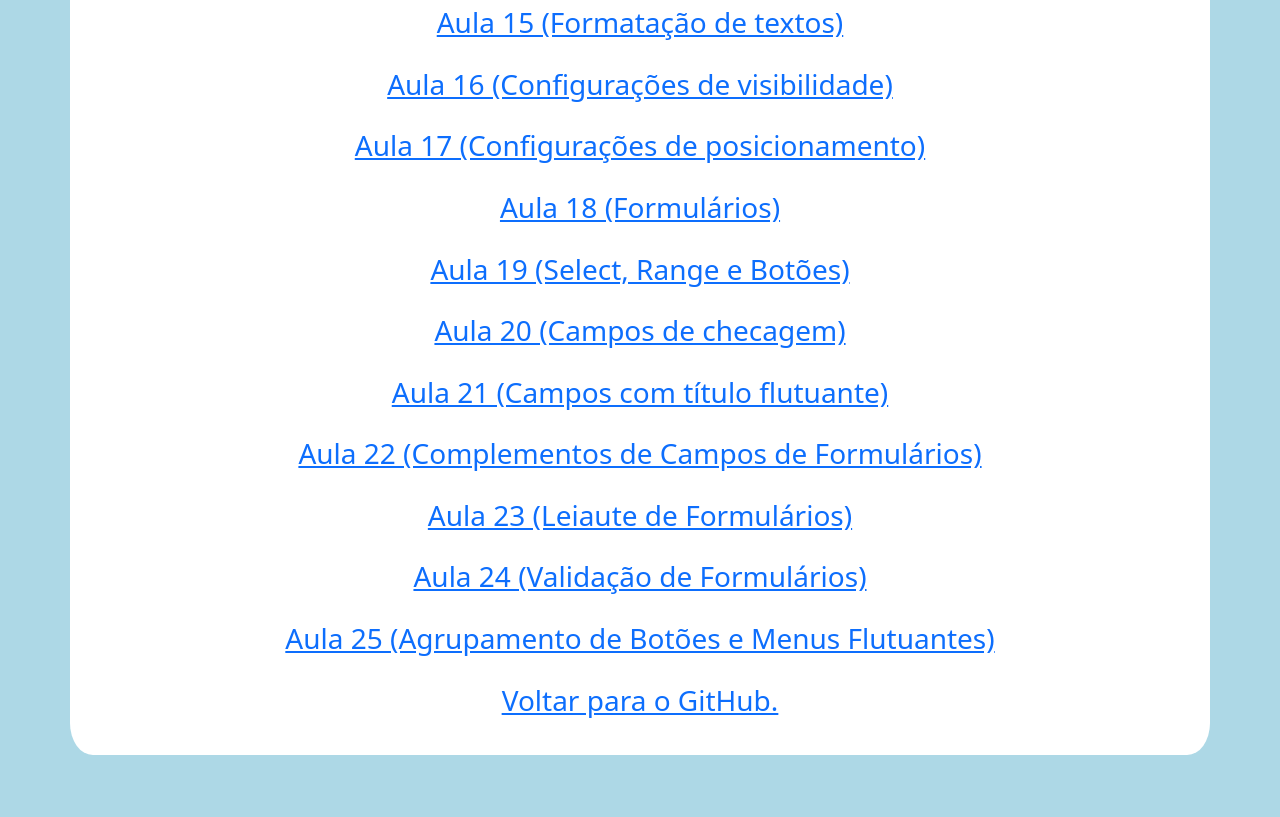
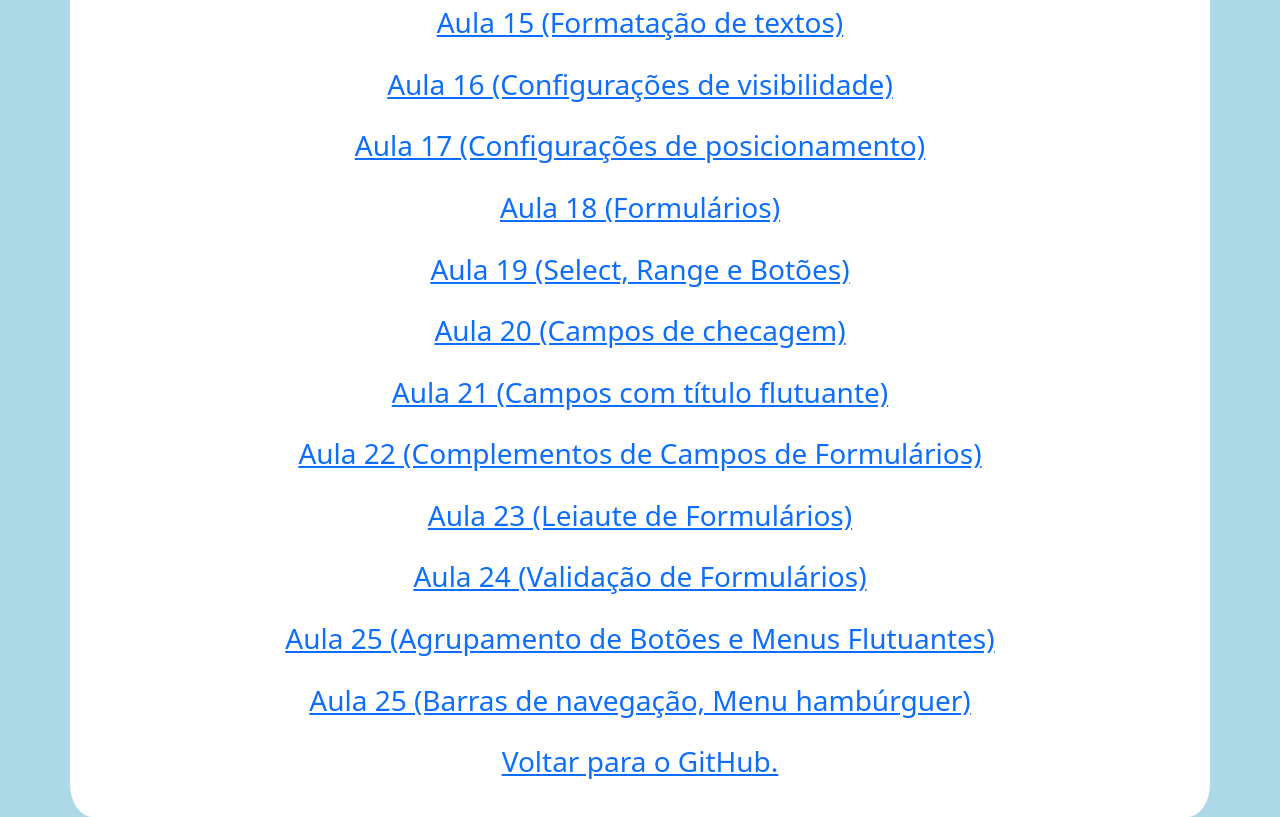
Before and after one commit to flplemos/Bootstrap5, a website: page index.html in a window 1280 px wide. Shown: the part 944-1761 px from the top of the page. Before the commit the page ends 1699 px from the top, so only its background shows below. Drawn offline with nearby package versions, Linux system fonts and the light colour scheme.

Commit message:
index main fixed

```diff
--- a/index.html
+++ b/index.html
@@ -41,6 +41,7 @@
         <h3><a href="aula23/index.html">Aula 23 (Leiaute de Formulários)</a></h3>
         <h3><a href="aula24/index.html">Aula 24 (Validação de Formulários)</a></h3>
         <h3><a href="aula25/index.html">Aula 25 (Agrupamento de Botões e Menus Flutuantes)</a></h3>
+        <h3><a href="aula26/index.html">Aula 25 (Barras de navegação, Menu hambúrguer)</a></h3>
         <h3><a href="https://github.com/flplemos/Bootstrap5">Voltar para o GitHub.</a></h3>
     </div>
 </body>
```
Also changed, not shown: aula26/index.html (+1 -0 lines).
